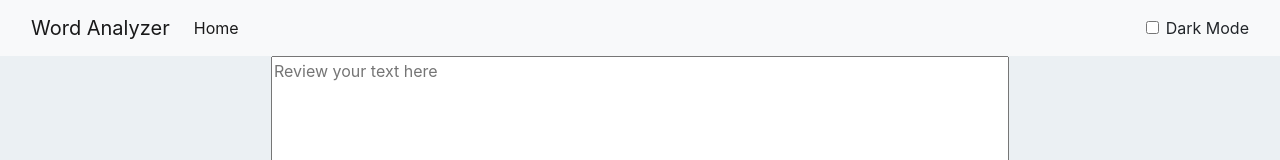
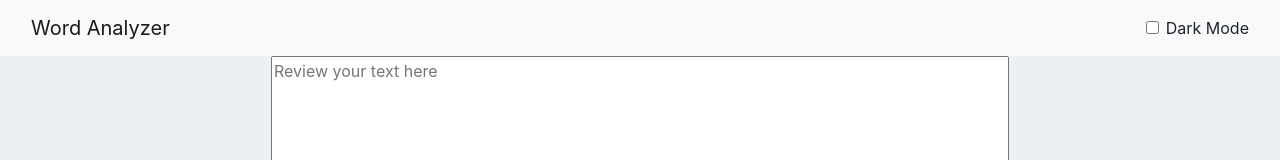
Before and after one commit to Nikhilkumar0712/Word-Analyzer, a React (Create React App) app: page / in a window 1280 px wide. Shown: the top 160 px of the page. Built offline with nearby package versions, Linux system fonts and the light colour scheme.

Commit message:
no drop down

```diff
--- a/package.json
+++ b/package.json
@@ -1,4 +1,5 @@
 {
+  "homepage": "https://Nikhilkumar0712.github.io/Word-Analyzer",
   "name": "word",
   "version": "0.1.0",
   "private": true,
@@ -6,12 +7,15 @@
     "@testing-library/jest-dom": "^5.16.4",
     "@testing-library/react": "^13.2.0",
     "@testing-library/user-event": "^13.5.0",
+    "gh-pages": "^4.0.0",
     "react": "^18.1.0",
     "react-dom": "^18.1.0",
     "react-scripts": "5.0.1",
     "web-vitals": "^2.1.4"
   },
   "scripts": {
+    "predeploy": "npm run build",
+    "deploy": "gh-pages -d build",
     "start": "react-scripts start",
     "build": "react-scripts build",
     "test": "react-scripts test",
--- a/src/Components/Nav.js
+++ b/src/Components/Nav.js
@@ -5,16 +5,6 @@ const Nav = (props) => {
             <nav className={`navbar navbar-expand-lg navbar-${props.mode} bg-${props.mode}`}>
                 <div className="container-fluid">
                     <a className="navbar-brand" href="#">Word Analyzer</a>
-                    <button className="navbar-toggler" type="button" data-bs-toggle="collapse" data-bs-target="#navbarSupportedContent" aria-controls="navbarSupportedContent" aria-expanded="false" aria-label="Toggle navigation">
-                        <span className="navbar-toggler-icon"></span>
-                    </button>
-                    <div className="collapse navbar-collapse" id="navbarSupportedContent">
-                        <ul className="navbar-nav me-auto mb-2 mb-lg-0">
-                            <li className="nav-item">
-                                <a className="nav-link active" aria-current="page" href="#">Home</a>
-                            </li>
-                        </ul>
-                    </div>
                     <div className={`form-check form-switch text-${props.mode==="light"?"grey":"light"}`}>
                         <input className="form-check-input" onClick={props.togglemode} type="checkbox" id="flexSwitchCheckDefault" />
                         <label className="form-check-label" htmlFor="flexSwitchCheckDefault">Dark Mode</label>
```
Also changed, not shown: 1 other file (tests, documents, lock files or other folders).
